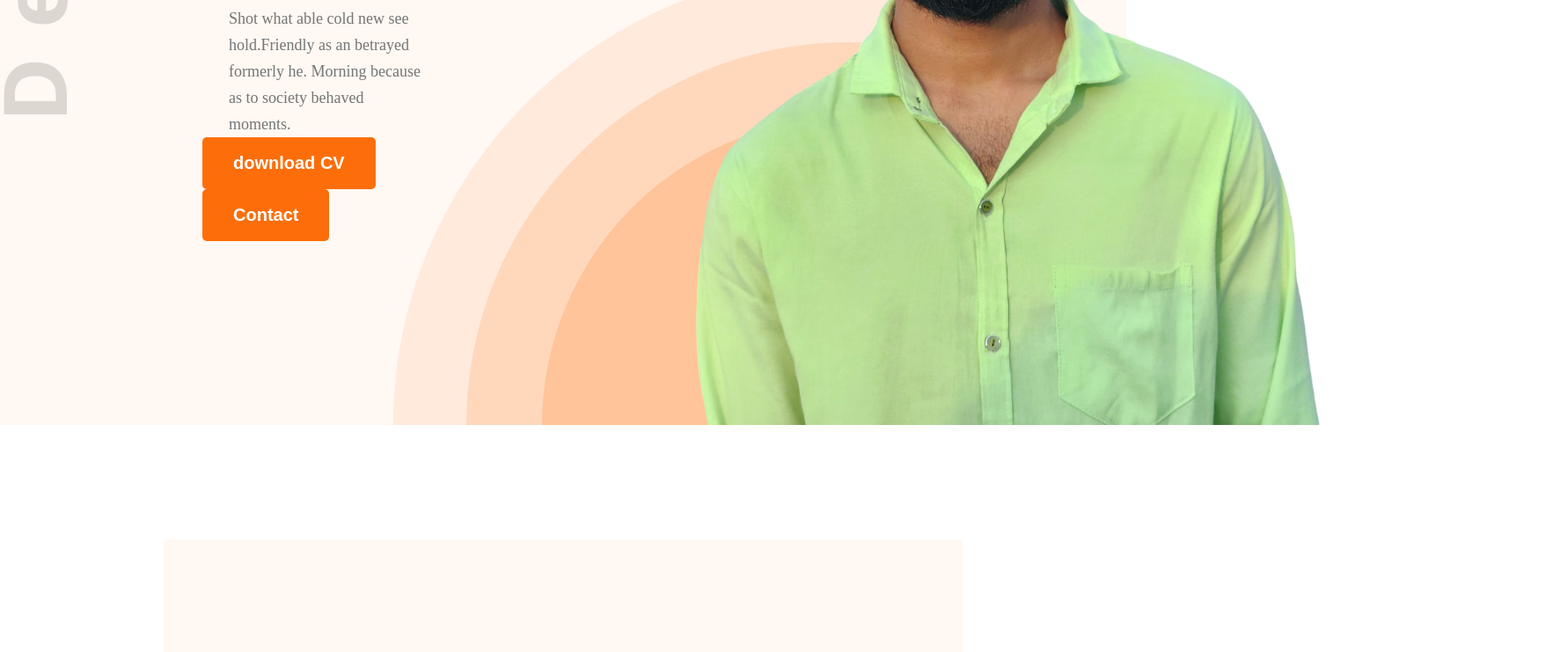
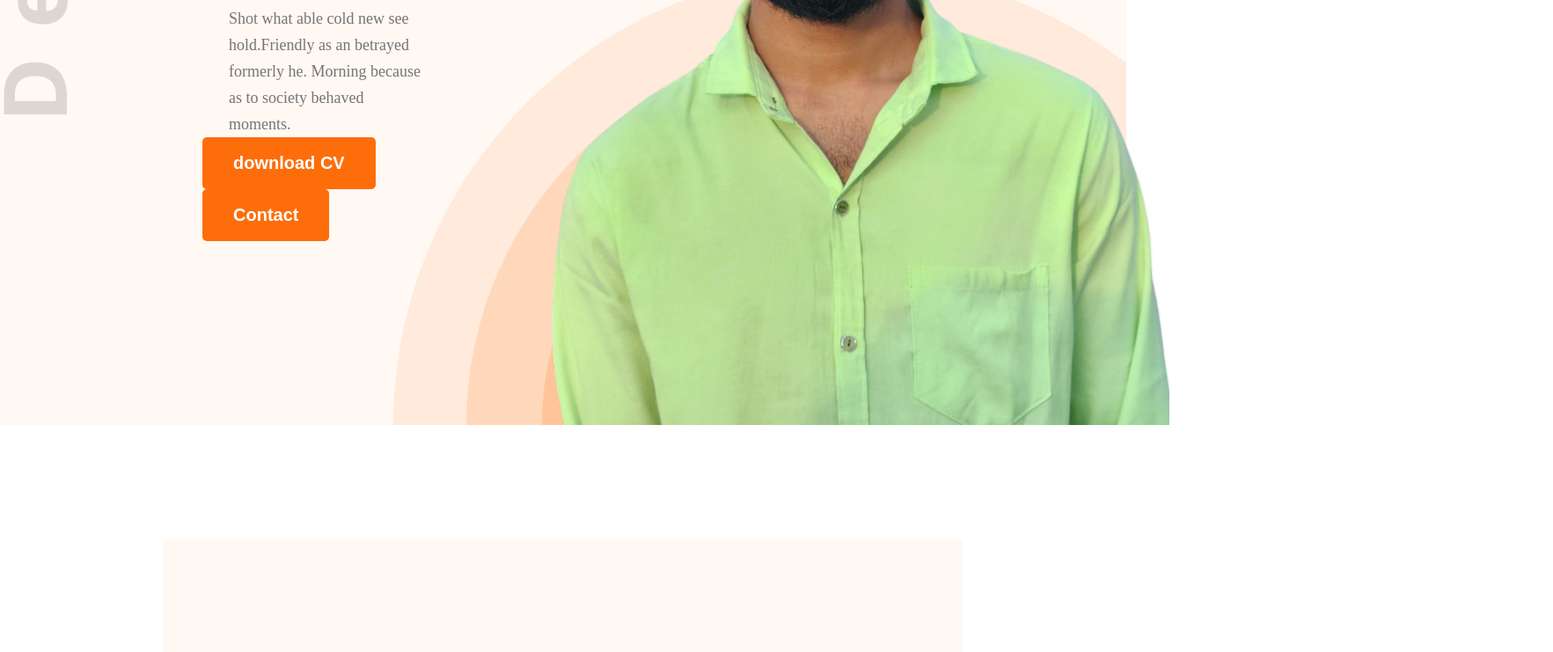
Before and after one commit to shakibwebdeveloper/first-portfolio-website, a plain HTML site: page index.html in a window 1280 px wide. Shown: the part 633-1374 px from the top of the page at 88% size, 1765 px wide, since content can reach past the window. Drawn offline with Linux system fonts and the light colour scheme.

Commit message:
image update

```diff
--- a/index.html
+++ b/index.html
@@ -33,7 +33,7 @@
             </div>
 
             <div class="banner-image"></div>
-            <img src="images/shakib.png" alt="">
+            <img src="images/shakib1.png" alt="">
 
         </section>
     </header>
```
Also changed, not shown: images/shakib1.png (added).
